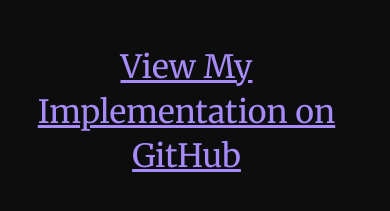
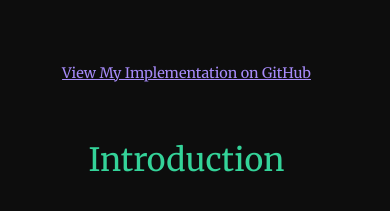
Before and after one commit to spencer-karofsky/new-website, an Astro site: page /dalle2 in a window 390 px wide. Shown: the part 566-777 px from the top of the page. Built offline with nearby package versions, Linux system fonts and the light colour scheme; Astro itself is replaced by a stand-in of ours.

Commit message:
Update global.css

```diff
--- a/src/styles/global.css
+++ b/src/styles/global.css
@@ -305,4 +305,8 @@ h3 {
     #index-summary h3 {
         font-size: 1rem;
     }
+
+    .github-link {
+        font-size: 0.9rem;
+    }
 }
```
